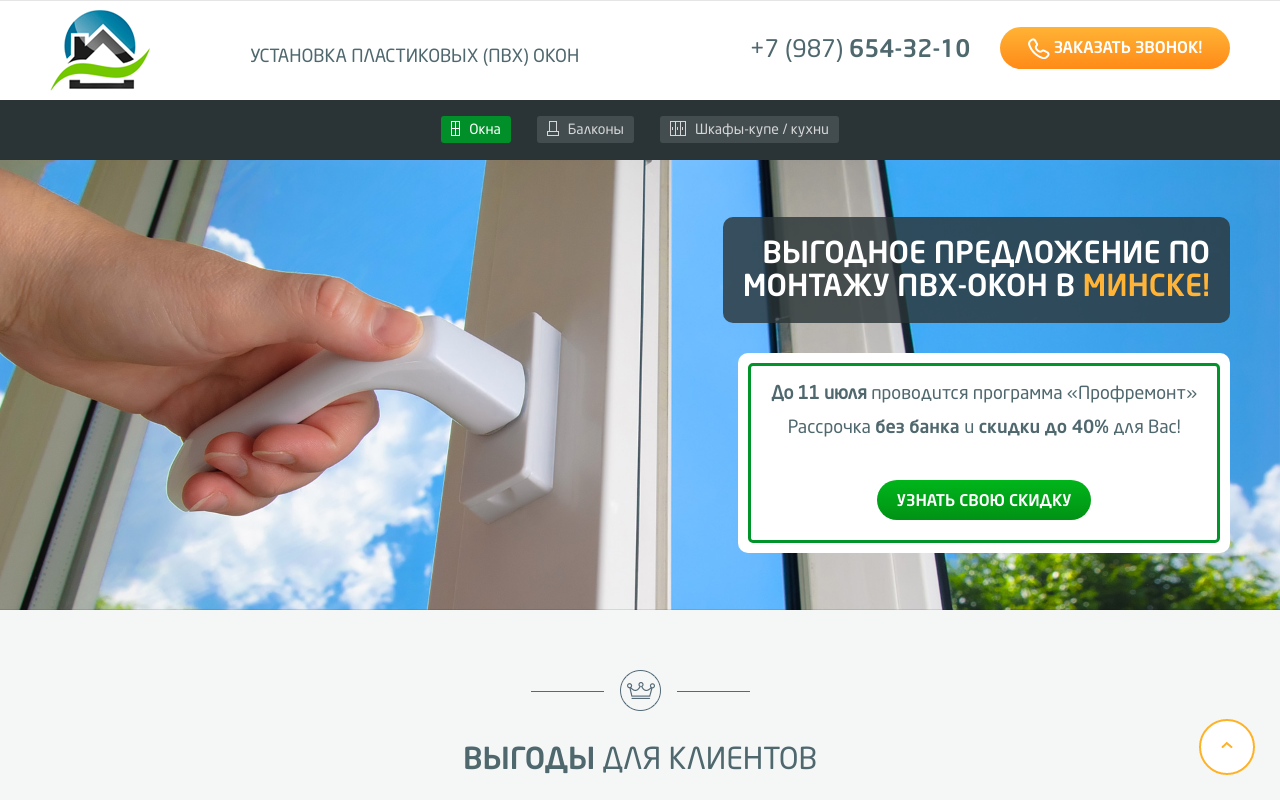
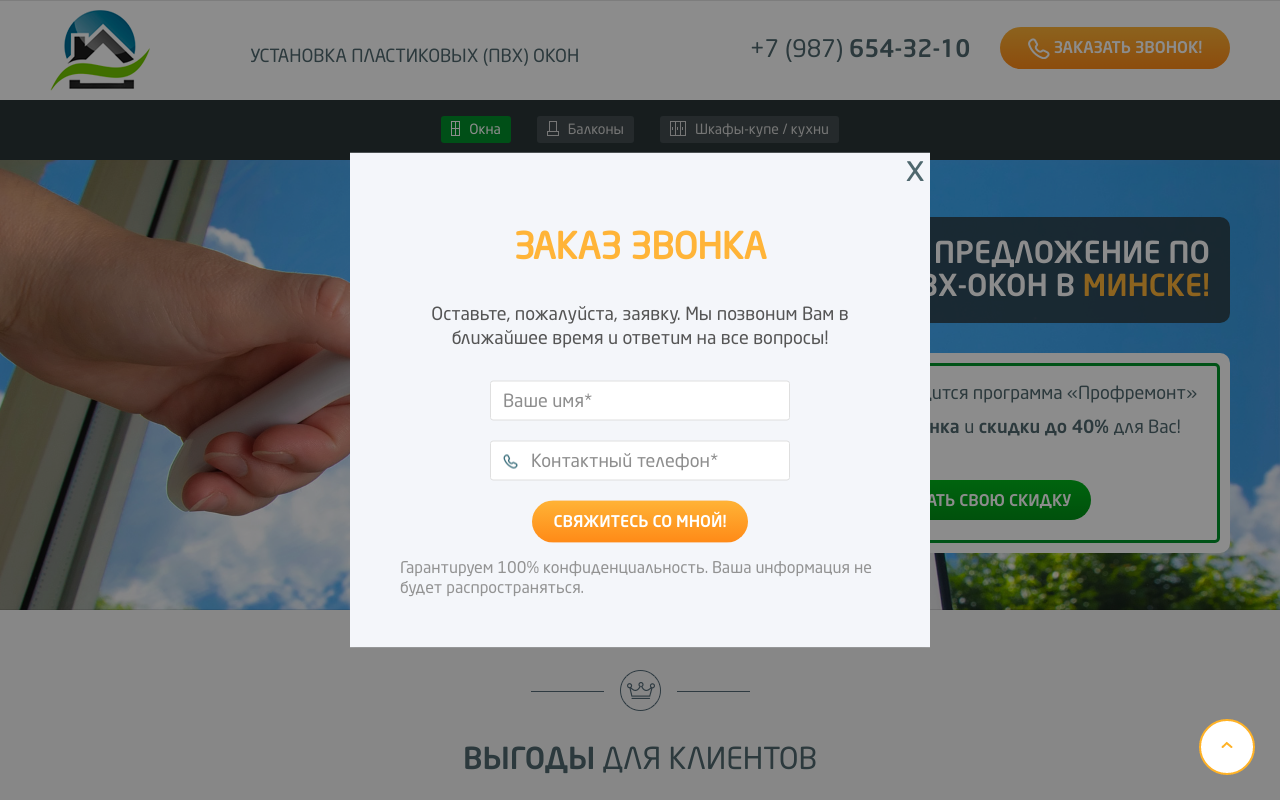
Before and after one commit to Vladimir-Kochetkov/middleDiplom, a website with bundled scripts: page index.html in a window 1280 px wide. Both pictures are taken after a click on the link "ЗАКАЗАТЬ ЗВОНОК!". Shown: the top 800 px of the page. Built offline with nearby package versions, Linux system fonts and the light colour scheme.

Commit message:
add(headerModal.js):done order a call

```diff
--- a/index.html
+++ b/index.html
@@ -16,7 +16,7 @@
 	<link href="css/style.css" rel="stylesheet">
 	<link href="css/animate.css" rel="stylesheet">
 	<title>Установка пластиковых (ПВХ) окон</title>
-	<script src="/dist/main.js"></script>
+	<script src="./dist/main.js" defer></script>
 	<meta name="keywords"
 		content="пластиковые, окна, пвх, вставить, века, дом, профиль, поставить, установить, установка, стандартные, цветные, сайт, современные, купить, фирма, цены, дешевые, стоимость, остекление, монтаж">
 	<meta name="description"
--- a/src/modules/headerModal.js
+++ b/src/modules/headerModal.js
@@ -1,5 +1,18 @@
 const headerModal = () => {
-    console.log("Hello World!");
+    const modal = document.querySelector('.header-modal');
+    const overlay = document.querySelector('.overlay');
+    const btn = document.getElementsByClassName('btn')[1];
+    const closeBtn = document.querySelector('.header-modal__close');
+
+    btn.addEventListener('click', () => {
+        overlay.style.display = 'block';
+        modal.style.display = 'block';
+    });
+
+    closeBtn.addEventListener('click', () => {
+        overlay.style.display = 'none';
+        modal.style.display = 'none';
+    });
 };
 
 export default headerModal;
```
Also changed, not shown: dist/main.js.
